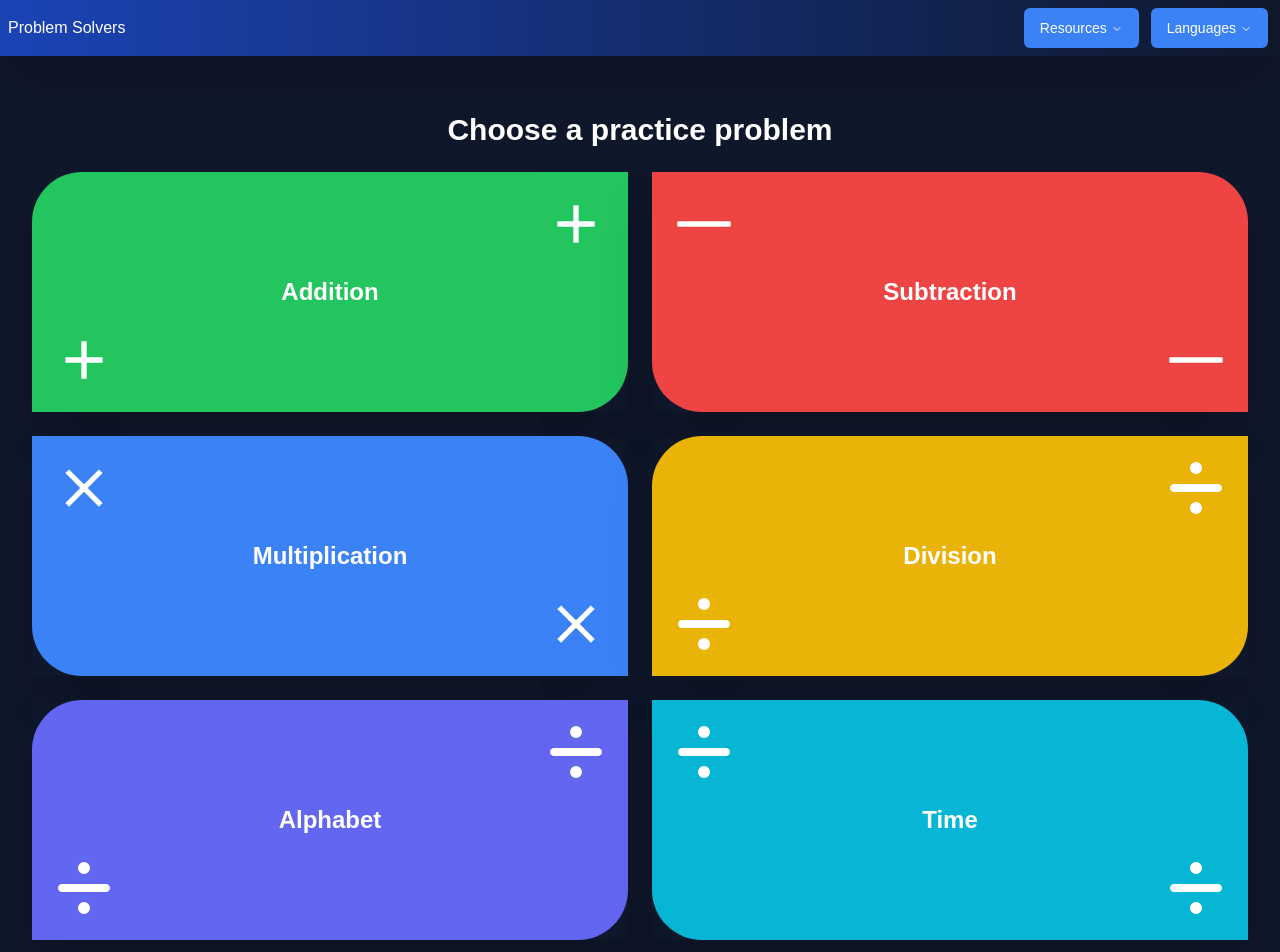
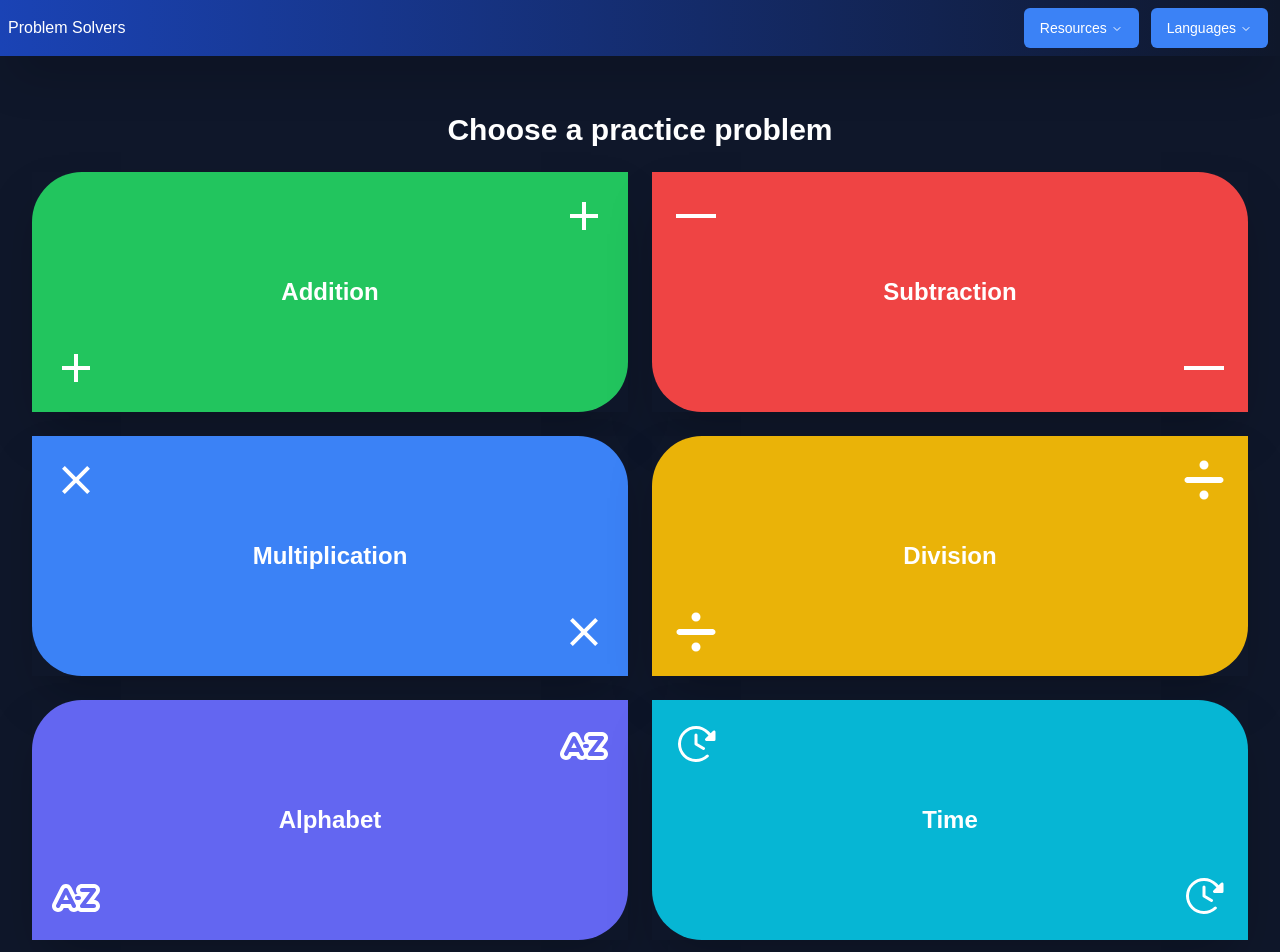
Before and after one commit to bartswierz/learning-game, a React (Vite) app: page / in a window 1280 px wide. Shown: the top 952 px of the page. Built offline with nearby package versions, Linux system fonts and the light colour scheme; a web font is replaced by a local one.

Commit message:
Added logos for the Alphabet and Time home page links & refactored logo placement within link

```diff
--- a/src/pages/Home.tsx
+++ b/src/pages/Home.tsx
@@ -4,6 +4,8 @@ import { MdAdd } from "react-icons/md";
 import { FaDivide } from "react-icons/fa6";
 import { IoMdClose } from "react-icons/io";
 import { GrSubtract } from "react-icons/gr";
+import { TiSortAlphabeticallyOutline } from "react-icons/ti";
+import { PiClockClockwiseFill } from "react-icons/pi";
 
 export default function HomePage() {
   const { t } = useTranslation();
@@ -18,7 +20,7 @@ export default function HomePage() {
               key={link}
               className={`relative group flex items-center justify-center h-[20vh] md:h-[30vh] min-h-[100px] transition-all duration-200 hover:border-[12px] hover:border-white ${listItemStyle}`}
             >
-              <LinkLogoPosition title={title} />
+              <LogoPlacement title={title} />
               <Link
                 to={link}
                 className="flex justify-center items-center w-full h-full font-bold text-2xl transition-all duration-300 shadow-2xl"
@@ -73,51 +75,70 @@ const homepageLinks: homepageLinksType = [
   },
 ];
 
-const LinkLogoPosition = ({ title }: { title: string }) => {
+interface LinkLogosProps {
+  title: string;
+  size: number;
+}
+
+const LinkLogos = ({ title, size = 64 }: LinkLogosProps) => {
   switch (title) {
     case "Addition":
       return (
         <>
-          <MdAdd className="absolute bottom-5 left-5" size={64} />
-          <MdAdd className="absolute top-5 right-5" size={64} />
+          <MdAdd className="absolute bottom-5 left-5" size={size} />
+          <MdAdd className="absolute top-5 right-5" size={size} />
         </>
       );
     case "Subtraction":
       return (
         <>
-          <GrSubtract className="absolute top-5 left-5" size={64} />
-          <GrSubtract className="absolute bottom-5 right-5" size={64} />
+          <GrSubtract className="absolute top-5 left-5" size={size} />
+          <GrSubtract className="absolute bottom-5 right-5" size={size} />
         </>
       );
     case "Multiplication":
       return (
         <>
-          <IoMdClose className="absolute top-5 left-5" size={64} />
-          <IoMdClose className="absolute bottom-5 right-5" size={64} />
+          <IoMdClose className="absolute top-5 left-5" size={size} />
+          <IoMdClose className="absolute bottom-5 right-5" size={size} />
         </>
       );
     case "Division":
       return (
         <>
-          <FaDivide className="absolute bottom-5 left-5" size={64} />
-          <FaDivide className="absolute top-5 right-5" size={64} />
+          <FaDivide className="absolute bottom-5 left-5" size={size} />
+          <FaDivide className="absolute top-5 right-5" size={size} />
         </>
       );
     case "Alphabet":
       return (
         <>
-          <FaDivide className="absolute bottom-5 left-5" size={64} />
-          <FaDivide className="absolute top-5 right-5" size={64} />
+          <TiSortAlphabeticallyOutline className="absolute bottom-5 left-5" size={size} />
+          <TiSortAlphabeticallyOutline className="absolute top-5 right-5" size={size} />
         </>
       );
     case "Time":
       return (
         <>
-          <FaDivide className="absolute top-5 left-5" size={64} />
-          <FaDivide className="absolute bottom-5 right-5" size={64} />
+          <PiClockClockwiseFill className="absolute top-5 left-5" size={size} />
+          <PiClockClockwiseFill className="absolute bottom-5 right-5" size={size} />
         </>
       );
     default:
       return null;
   }
 };
+
+// Adjusts the size of the logos based on the screen size
+const LogoPlacement = ({ title }: { title: string }) => {
+  return (
+    <>
+      <div className="hidden sm:block">
+        <LinkLogos title={title} size={48} />
+      </div>
+      <div className="block sm:hidden">
+        <LinkLogos title={title} size={32} />
+      </div>
+    </>
+  );
+};
```
